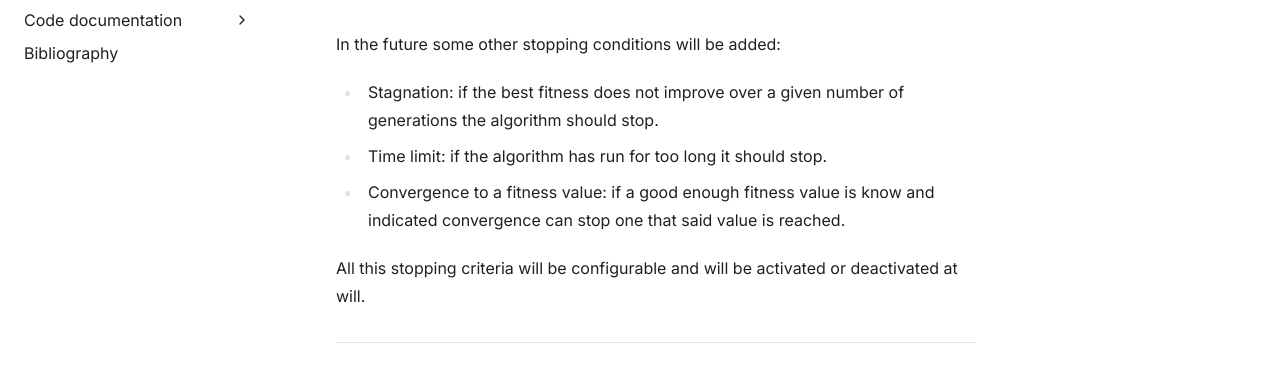
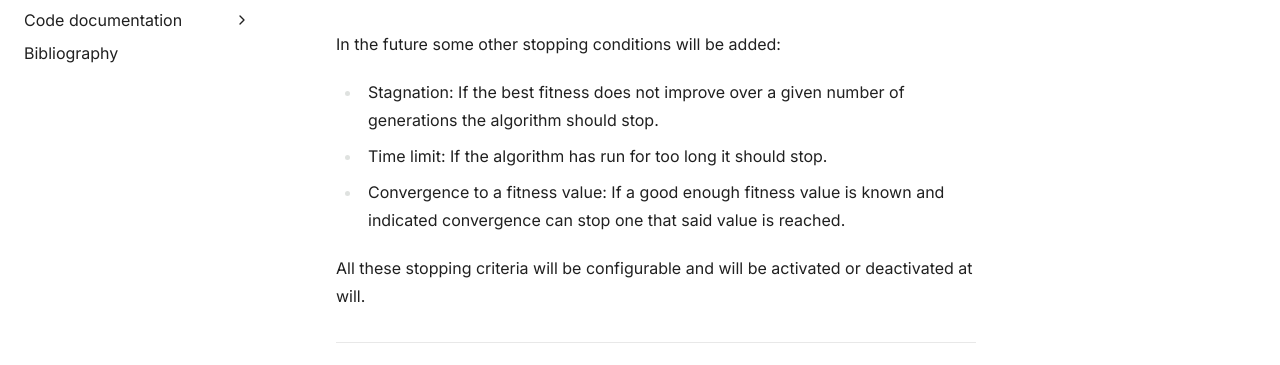
Before and after one commit to baobabsoluciones/mango, a Sphinx documentation site: the page built from docs/source/genetic/stop.rst, in a window 1280 px wide and 1048 px high. Shown: the part 536-901 px from the top of the window. Built offline with Sphinx 7.4.7, drawn with Linux system fonts in a browser that asks for light colours.

Commit message:
more typos

```diff
--- a/docs/source/genetic/introduction.rst
+++ b/docs/source/genetic/introduction.rst
@@ -32,7 +32,7 @@ Most genetic algorithms follow a similar structure that can be seen in the follo
 
     Höschel, K.; Lakshminarayanan, V. Genetic algorithms for lens design: A review. J. Opt. 2018, 48, 134–144.
 
-As it can be seen all genetic algorithms start from a similar point in which we need to generate an initial random population of solutions (individuals). This population is then evaluated and their fittness is calculated to see how they adapt to the problem that we are trying to solve. The quality of this initial population will determine the convergence progress of the population and have a crucial impact on the initial phases of exploration done by the algorithm.
+As it can be seen all genetic algorithms start from a similar point in which we need to generate an initial random population of solutions (individuals). This population is then evaluated and their fitness is calculated to see how they adapt to the problem that we are trying to solve. The quality of this initial population will determine the convergence progress of the population and have a crucial impact on the initial phases of exploration done by the algorithm.
 
 After this the genetic algorithm starts iterating and repeating the following steps or genetic operators.
 
@@ -42,7 +42,7 @@ After this the genetic algorithm starts iterating and repeating the following st
 - **Stopping criteria**: In this step we check if the algorithm has reached a stopping criteria. This can be a maximum number of iterations, a maximum number of generations without improvement, a maximum number of generations, etc. This is done to avoid the algorithm to run forever and to stop it when it has reached a good enough solution.
 - **Replacement**: In this step we replace the individuals of the current generation with the individuals of the next generation. This is done to simulate the death of the individuals that are not fit enough to survive and reproduce.
 
-Some of these steps have different versions that can be used in different situations, impacting how the population evolves and thus, how the population converges to a solution. The different versions of this operators that are implemented on mango will be explained on their given sections in order to enter into much detail as possible and explain the origin of each one of these operators.
+Some of these steps have different versions that can be used in different situations, impacting how the population evolves and thus, how the population converges to a solution. The different versions of this operators that are implemented on mango will be explained on their given sections in order to enter into as much detail as possible and explain the origin of each one of these operators.
 
 Glossary
 =========
--- a/docs/source/genetic/replacement.rst
+++ b/docs/source/genetic/replacement.rst
@@ -12,7 +12,7 @@ Understanding the dynamics of replacement involves a delicate balance between ex
 Replacement processes
 =====================
 
-In mango there is several replacement processes implemented that can be used.
+In mango there are several replacement processes implemented that can be used.
 
 Random replacement
 ~~~~~~~~~~~~~~~~~~
--- a/docs/source/genetic/selection.rst
+++ b/docs/source/genetic/selection.rst
@@ -38,7 +38,7 @@ Elitism selection
 In this selection process the :math:`k` best individuals are assigned the same probability of selection (:math:`\frac{1}{k}`) while the rest of the individuals have a probability of zero.
 
 .. caution::
-    This selection process can reduce the genetic diversity of the population and it can lead to a premature convergence. If the value of :math:`k` to low it may happend that all possible choices of parent are actually the same individual causing the algorithm to stop.
+    This selection process can reduce the genetic diversity of the population and it can lead to a premature convergence. If the value of :math:`k` is to low it may happen that all possible choices of parents are actually the same individual causing the algorithm to stop.
 
     If :math:`k` is equal to the population size, this selection process is equivalent to the random selection process.
 
--- a/docs/source/genetic/stop.rst
+++ b/docs/source/genetic/stop.rst
@@ -13,8 +13,8 @@ The following conditions will cause the algorithm to stop:
 
 In the future some other stopping conditions will be added:
 
-- Stagnation: if the best fitness does not improve over a given number of generations the algorithm should stop.
-- Time limit: if the algorithm has run for too long it should stop.
-- Convergence to a fitness value: if a good enough fitness value is know and indicated convergence can stop one that said value is reached.
+- Stagnation: If the best fitness does not improve over a given number of generations the algorithm should stop.
+- Time limit: If the algorithm has run for too long it should stop.
+- Convergence to a fitness value: If a good enough fitness value is known and indicated convergence can stop one that said value is reached.
 
-All this stopping criteria will be configurable and will be activated or deactivated at will.
+All these stopping criteria will be configurable and will be activated or deactivated at will.
```
